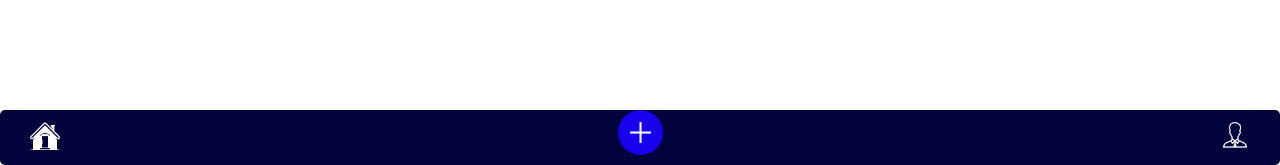
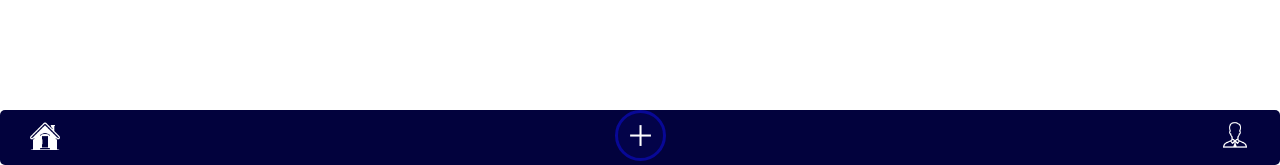
Before and after one commit to Disance/tg-webApp, a PHP site: page / in a window 1280 px wide. Shown: the part 635-800 px from the top of the page. Run offline with PHP 8.4, Linux system fonts and the light colour scheme; some libraries are stand-ins or nearby versions.

Commit message:
NavBar 1.4

```diff
--- a/App.css
+++ b/App.css
@@ -28,7 +28,8 @@ body {
     margin-left: 20px;
   }
   .navbar a:nth-child(2) {
-    background-color: #1800ec; /* Цвет фона */
+    border: 3px solid #080896;
+    background-color: #030349; /* Цвет фона */
     color: black; /* Цвет текста */
     width: 25px;
     height: 25px;
@@ -45,11 +46,6 @@ body {
     margin: 0 auto; /* Центрирование центрального элемента */
   }
 
-  .navbar a:hover {
-    background: #040475;
-    color: black;
-  }
-
   .main {
     padding: 16px;
     margin-bottom: 30px;
```
